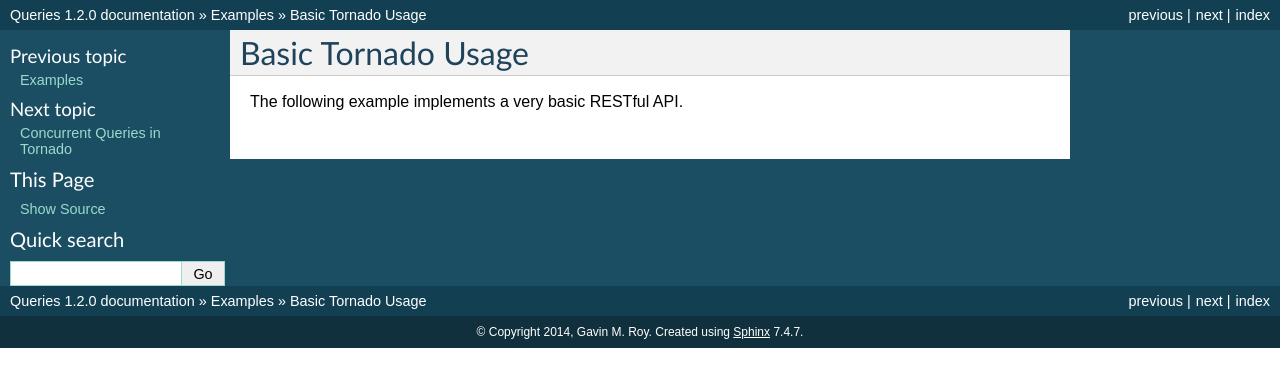
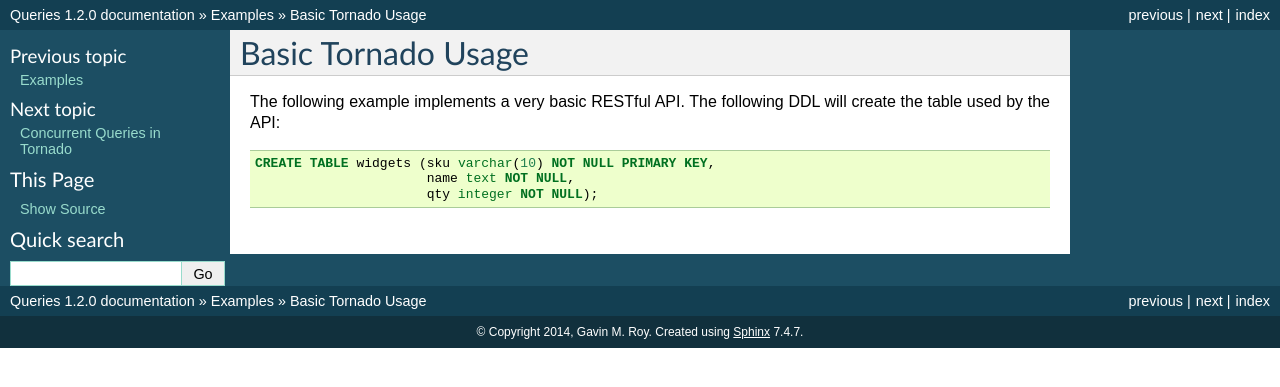
Before and after one commit to gmr/queries, a Sphinx documentation site: the page built from docs/examples/tornado_basic.rst, in a window 1280 px wide. Shown: the top 387 px of the page. Built offline with Sphinx 7.4.7, drawn with Linux system fonts in a browser that asks for light colours.

Commit message:
Update the examples

```diff
--- a/docs/examples/tornado_basic.rst
+++ b/docs/examples/tornado_basic.rst
@@ -1,3 +1,10 @@
 Basic Tornado Usage
 ===================
-The following example implements a very basic RESTful API.
+The following example implements a very basic RESTful API. The following DDL will
+create the table used by the API:
+
+.. code:: sql
+
+    CREATE TABLE widgets (sku varchar(10) NOT NULL PRIMARY KEY,
+                          name text NOT NULL,
+                          qty integer NOT NULL);
```
Also changed, not shown: 1 other file.
